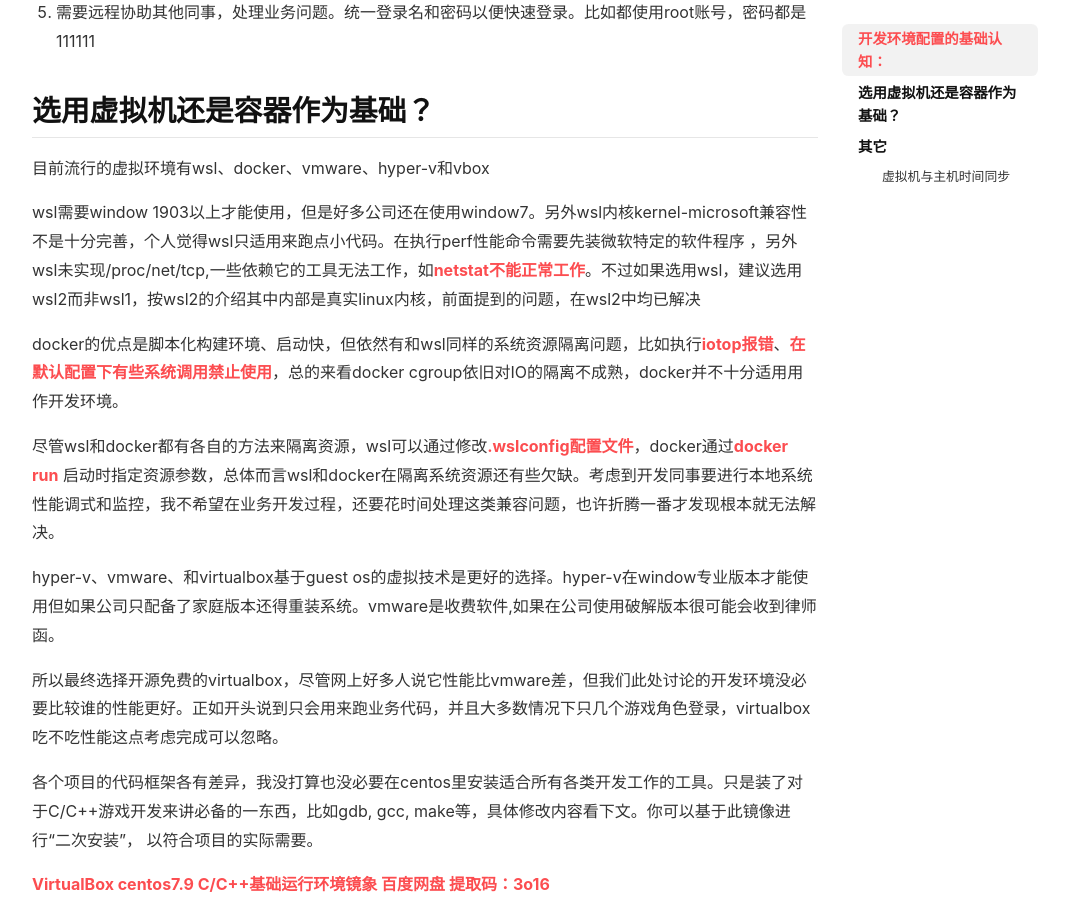
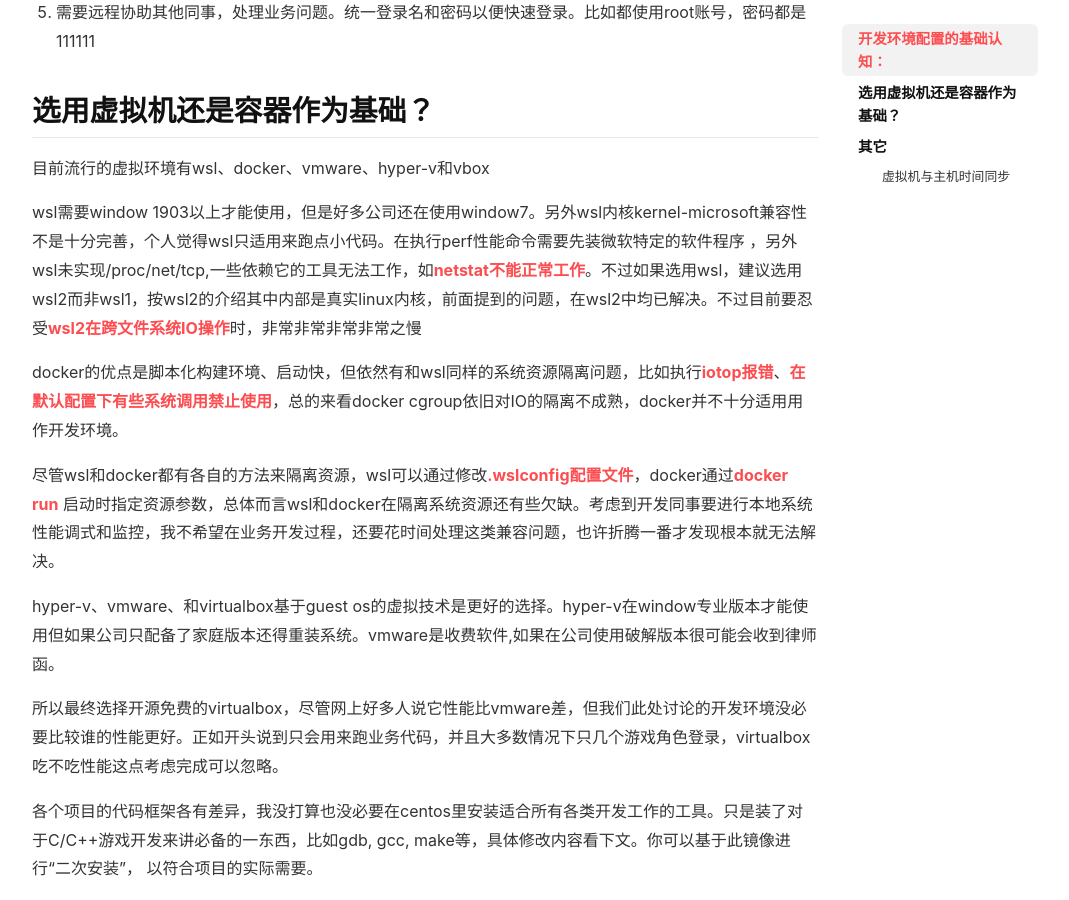
Before and after one commit to lizijie/lizijie.github.io, a Jekyll site: the page built from _posts/2022-05-15-搭建centos基础开发环境的一些考虑.md, in a window 1280 px wide and 900 px high, scrolled down 749 px. Shown: the whole window, without its empty margins (105-1174 px from the left). Built offline with Jekyll 4.4.1, drawn with Linux system fonts in a browser that asks for light colours; nearby versions of some CDN libraries; comment, search, counter and statistics services are not loaded.

Commit message:
Update 2022-05-15-搭建centos基础开发环境的一些考虑.md

```diff
--- a/_posts/2022-05-15-搭建centos基础开发环境的一些考虑.md
+++ b/_posts/2022-05-15-搭建centos基础开发环境的一些考虑.md
@@ -21,7 +21,7 @@ tags: 游戏开发
 ## 选用虚拟机还是容器作为基础？
 目前流行的虚拟环境有wsl、docker、vmware、hyper-v和vbox
 
-wsl需要window 1903以上才能使用，但是好多公司还在使用window7。另外wsl内核kernel-microsoft兼容性不是十分完善，个人觉得wsl只适用来跑点小代码。在执行perf性能命令需要先装微软特定的软件程序 ，另外wsl未实现/proc/net/tcp,一些依赖它的工具无法工作，如[netstat不能正常工作](https://github.com/microsoft/WSL/issues/1488)。不过如果选用wsl，建议选用wsl2而非wsl1，按wsl2的介绍其中内部是真实linux内核，前面提到的问题，在wsl2中均已解决
+wsl需要window 1903以上才能使用，但是好多公司还在使用window7。另外wsl内核kernel-microsoft兼容性不是十分完善，个人觉得wsl只适用来跑点小代码。在执行perf性能命令需要先装微软特定的软件程序 ，另外wsl未实现/proc/net/tcp,一些依赖它的工具无法工作，如[netstat不能正常工作](https://github.com/microsoft/WSL/issues/1488)。不过如果选用wsl，建议选用wsl2而非wsl1，按wsl2的介绍其中内部是真实linux内核，前面提到的问题，在wsl2中均已解决。不过目前要忍受[wsl2在跨文件系统IO操作](https://learn.microsoft.com/en-us/windows/wsl/compare-versions)时，非常非常非常非常之慢
 
 docker的优点是脚本化构建环境、启动快，但依然有和wsl同样的系统资源隔离问题，比如执行[iotop报错](https://hustcat.github.io/iotop-problem-in-container/)、[在默认配置下有些系统调用禁止使用](https://docs.docker.com/engine/security/seccomp/)，总的来看docker cgroup依旧对IO的隔离不成熟，docker并不十分适用用作开发环境。
 
```
